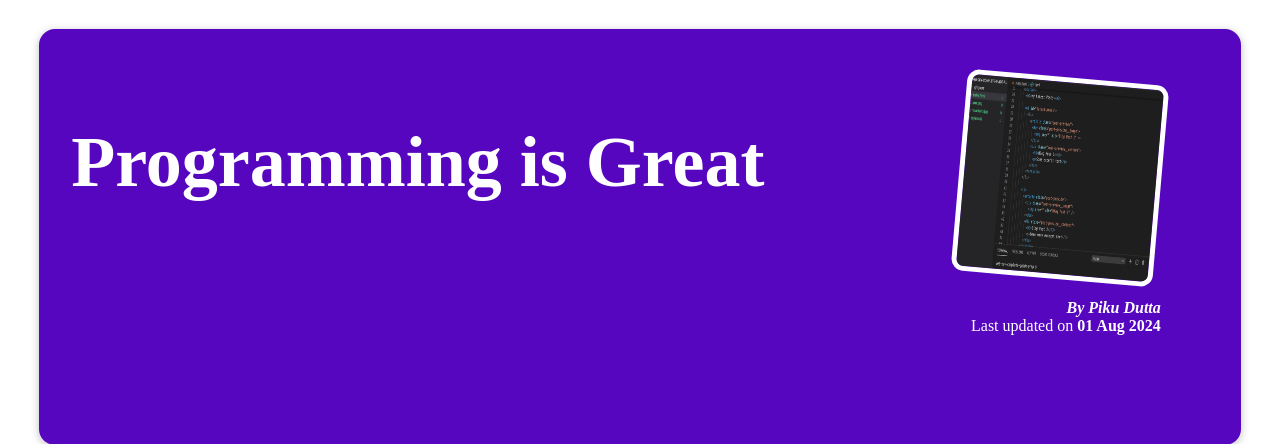
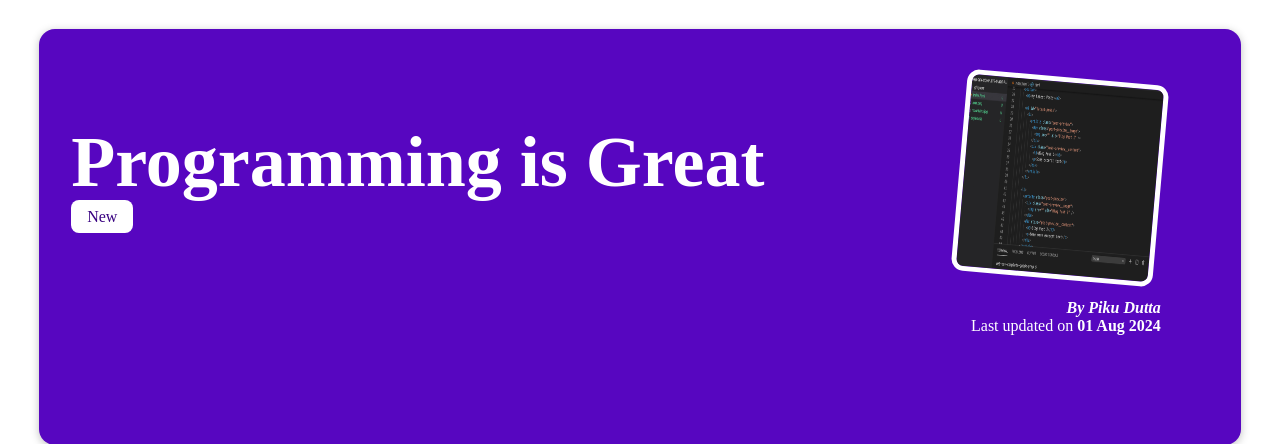
Before and after one commit to Manoj-Ghosh/U_course_my_site_project, a Django app: a page that uses My_Site/blog/templates/blog/post-detail.html in a window 1280 px wide. Shown: the part 197-641 px from the top of the page. Run offline with Django 5.2, Linux system fonts and the light colour scheme; data comes from the database, SQL or seed files in the repository.

Commit message:
multiple changes happens in post-detail.css , post-detail.html and views.py

```diff
--- a/My_Site/blog/static/blog/post-detail.css
+++ b/My_Site/blog/static/blog/post-detail.css
@@ -13,6 +13,7 @@
   #summary h2 {
     color: white;
     font-size: 4.5rem;
+    margin-bottom: 0.25rem;
   }
 
   #summary article {
@@ -38,6 +39,11 @@
     font-weight: bold;
   }
 
+  #summary a{
+    color: white;
+    text-decoration: none;
+  }
+
   #summary time {
     font-weight: bold;
   }
@@ -51,3 +57,10 @@
     border-radius: 12px;
     box-shadow: 0 2px 8px rgba(0, 0, 0, 0.25);
   }
+
+  .tag{
+    background-color: white;
+    color: #390281;
+    padding: 0.5rem 1rem;
+    border-radius: 8px;
+  }
--- a/My_Site/blog/templates/blog/post-detail.html
+++ b/My_Site/blog/templates/blog/post-detail.html
@@ -20,9 +20,16 @@
 
         <h2> {{post11.title}} </h2>
 
+        <div>
+            {% for tag in post_tags %}
+                <span class = "tag">{{ tag.caption }}</span>
+            {% endfor %}
+
+        </div>
+
         <article>
             <img src = "{% static "blog/images/"|add:post11.image_name %}" alt = "{{post11.title}}" />
-            <address> By {{post11.author}} </address>
+            <address> By <a href = "mailto: {{post11.author.email_address}}"> {{post11.author}}</a> </address>
             <div>
                 Last updated on <time> {{post11.date | date:"d M Y"}} </time>
             </div>
--- a/My_Site/blog/views.py
+++ b/My_Site/blog/views.py
@@ -31,4 +31,7 @@ def post_detail(request, slug):
     #identified_post = next(post11 for post11 in all_posts if post11['slug'] == slug)
     #identified_post = Post.objects.get(slug=slug)
     identified_post = get_object_or_404(Post, slug = slug)
-    return render(request, "blog/post-detail.html", {"post11" : identified_post})
+    return render(request, "blog/post-detail.html", {
+        "post11" : identified_post,
+        "post_tags": identified_post.tags.all()
+        })
```
